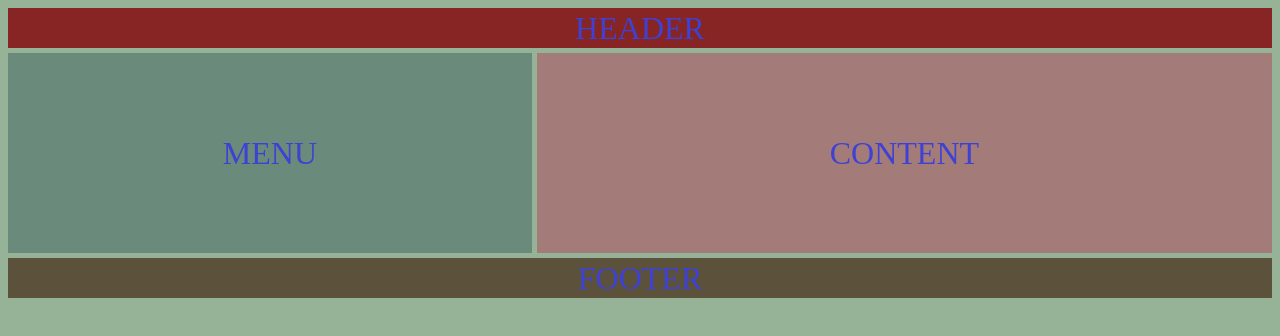
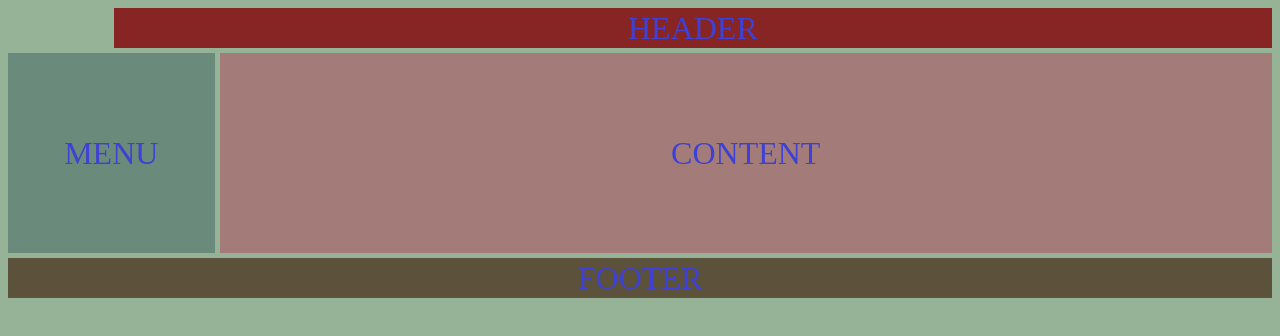
Before and after one commit to meluxmeme/CssGridLearning, a plain HTML site: page index.html in a window 1280 px wide. Drawn offline with Linux system fonts and the light colour scheme.

Commit message:
grid-area

```diff
--- a/style.css
+++ b/style.css
@@ -40,18 +40,26 @@ body{
     /* grid-template: repeat(2,50px)/ repeat(3,1fr); */
     grid-template-columns: repeat(12,1fr);
     grid-template-rows: 40px 200px 40px;
+    grid-template-areas:
+    ". h h h h h h h h h h h"
+    "m m c c c c c c c c c c"
+     "f f f f f f f f f f f f" ;
 
 }
 .header{
-    grid-column: 1/-1;
+    /* grid-column: 1/-1; */
+    grid-area: h;
 }
 .menu{
-grid-column: 1/6;
+/* grid-column: 1/6; */
+grid-area: m;
 }
 .content{
-grid-column: 6/-1;
+/* grid-column: 6/-1; */
+grid-area: c;
 }
 .footer{
-    grid-row: 3/-1;
-    grid-column: 1/-1;
+    /* grid-row: 3/-1;
+    grid-column: 1/-1; */
+    grid-area: f;
 }
```
